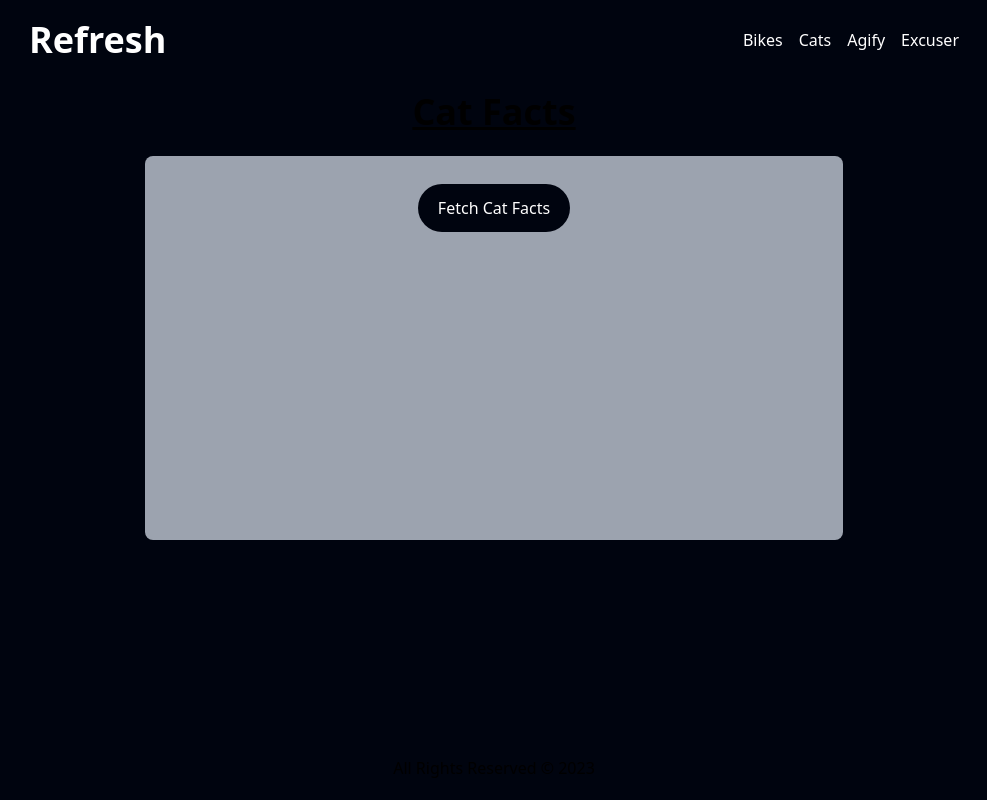
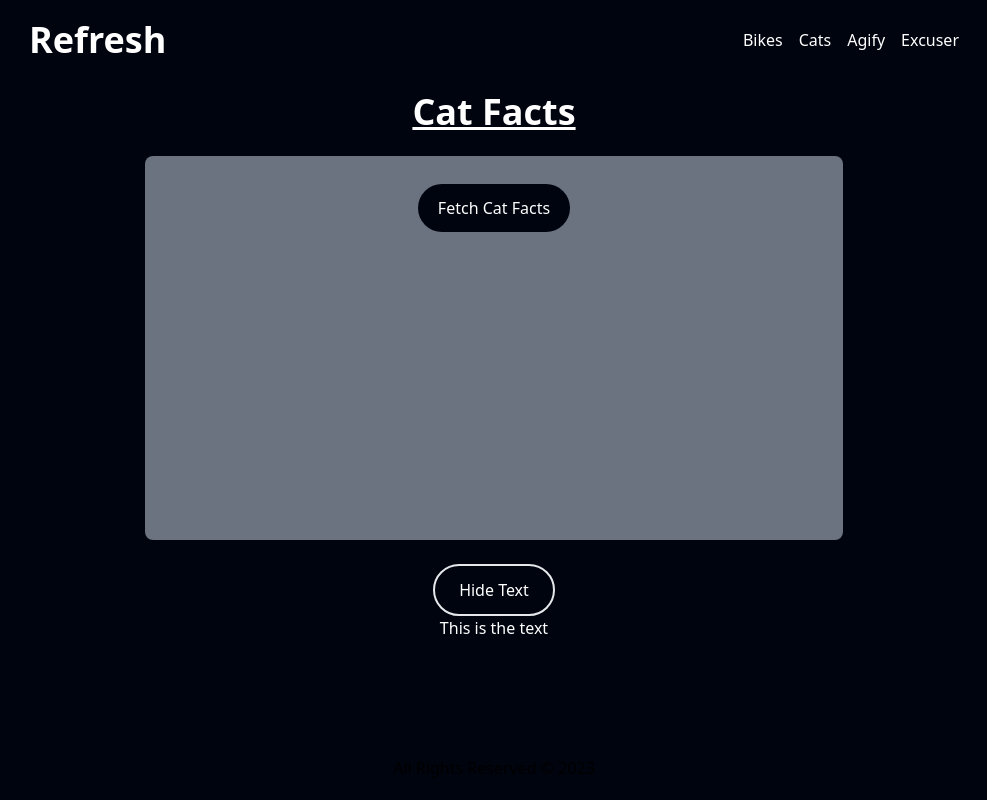
Before and after one commit to JoelOgira/Refresh, a React (Vite) app: page /cats in a window 1280 px wide. Shown: the whole page, without its empty margins (146-1133 px from the left). Built offline with nearby package versions, Linux system fonts and the light colour scheme; no server answers.

Commit message:
Made changes

```diff
--- a/src/Components/Bikes/Bikes.jsx
+++ b/src/Components/Bikes/Bikes.jsx
@@ -24,7 +24,6 @@ const Bikes = () => {
   }
 
   const markedBike = async (id) => {
-
     setBikes((bikes || []).map(bike => bike?.id === id ? {...bike, completed: !bike?.completed} : bike ))
   }
 
@@ -44,9 +43,9 @@ const Bikes = () => {
   return (
   <div className="card container overflow-y-auto grow mx-auto md:w-3/4">
 
-    {isLoading && <p className="text-center text-4xl my-11">The requested bikes are loading</p>}
+    {isLoading && <p className="text-center text-white text-4xl my-11">The requested bikes are loading...</p>}
 
-    {!isLoading && error && {error}}
+    {!isLoading && error && <p className="text-center text-red-500 text-4xl my-11">{error}</p>}
 
     {!isLoading && !error &&
 
@@ -55,11 +54,11 @@ const Bikes = () => {
       <ul className='my-5'>
           {
           bikes.length ?
-          (bikes.map(bike => (
+          ((bikes || []).map(bike => (
               <li className={` ${(!bike?.completed) ? 'bg-gray-200' : 'bg-secondary'} rounded-full px-4  flex flex-row justify-between my-3`} key={bike.id}>
-              <p className='align-baseline py-4'>{bike.bikeName} </p>
+              <p className='align-baseline py-4'>{bike?.bikeName} </p>
               <div className='flex flex-row space-x-4 my-2'>
-                  <button onClick={() => markedBike(bike.id)} className={`py-2 px-4 rounded-full bg-gray-400 hover:bg-primary hover:text-white`}>Marked</button>
+                  <button onClick={() => markedBike(bike?.id)} className={`py-2 px-4 rounded-full bg-gray-500 hover:bg-primary hover:text-white`}>Marked</button>
                   <button onClick={handleModal} className='bg-primary py-2 px-4  rounded-full cursor-pointer text-white hover:bg-red-500'>Delete</button>
               </div>
               </li>
@@ -71,14 +70,14 @@ const Bikes = () => {
       <form onSubmit={addBike}>
         <input
             type="text"
-            className="p-3 px-4 rounded-full bg-gray-400 placeholder-black text-white focus:outline-none"
+            className="p-3 px-4 rounded-full bg-gray-500 placeholder-black text-white focus:outline-none"
             placeholder="Add Bike"
             required
             value={motorBike}
             onChange={e => setMotorBike(e.target.value)}
         />
 
-        <button type="submit" className='bg-primary border border-gray-400 text-white p-3 mx-4 my-3 rounded-full px-5 hover:bg-gray-400 hover:text-black'>
+        <button type="submit" className='bg-primary border border-gray-500 text-white p-3 mx-4 my-3 rounded-full px-5 hover:bg-gray-500 hover:text-black'>
             Add Bike
         </button>
       </form>
--- a/src/Components/CatFacts/CatFacts.jsx
+++ b/src/Components/CatFacts/CatFacts.jsx
@@ -1,8 +1,10 @@
 import axios from "axios"
 import { useState,useEffect } from "react"
+import useToggle from "../../Hooks/useToggle";
 
 const CatFacts = () => {
     const [catFact, setCatFact] = useState("");
+    const {state:isVisible, toggle} = useToggle();
 
     const fetchCatFacts = async () => {
         try {
@@ -17,13 +19,13 @@ const CatFacts = () => {
     }, [])
 
     return (
-    <div className="container overflow-y-auto grow mx-auto md:w-3/4">
+    <div className="container overflow-y-auto grow mx-auto md:w-3/4 text-white">
 
         <h1 className="text-4xl text-center mb-6 underline font-semibold">
             Cat Facts
         </h1>
 
-        <div className="flex flex-col flex-wrap w-3/4 h-96 rounded-lg shadow-black bg-gray-400 p-4 mx-auto">
+        <div className="flex flex-col flex-wrap w-3/4 h-96 rounded-lg shadow-black bg-gray-500 p-4 mx-auto my-6">
 
             <div className="mx-auto mt-3 text-white">
                 <button onClick={fetchCatFacts} className="bg-primary p-3 px-5 rounded-full">Fetch Cat Facts</button>
@@ -32,6 +34,17 @@ const CatFacts = () => {
             <p className="py-3 text-center">{catFact}</p>
 
         </div>
+
+        <div className="flex flex-col mx-auto items-center space-y-6 md:space-y-0">
+            <button
+                className="border-2 p-3 px-6 rounded-full "
+                onClick={toggle}
+            >
+                {isVisible? 'Hide Text' : 'Show Text'}
+            </button>
+            {isVisible && <p className="text-center">This is the text</p>}
+        </div>
+
     </div>
     )
 }
```
